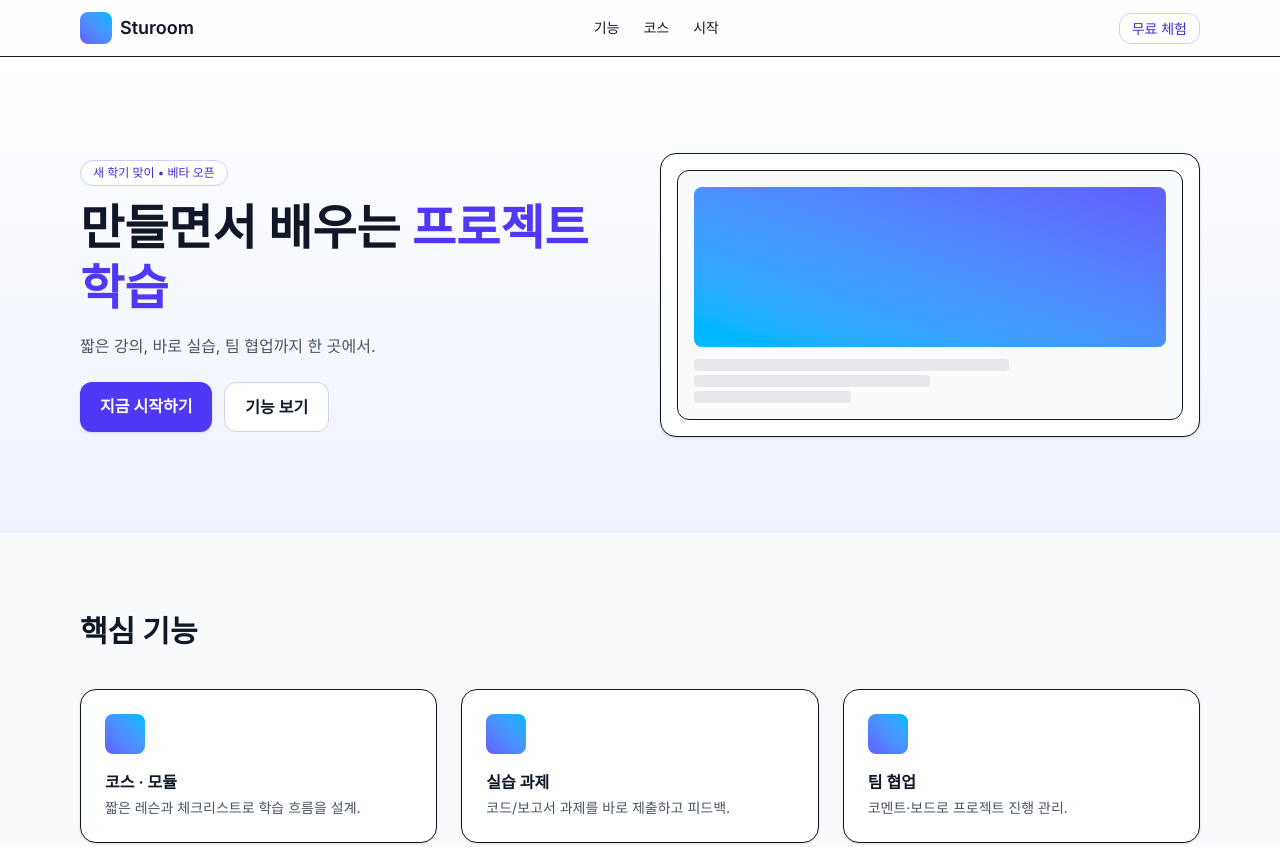
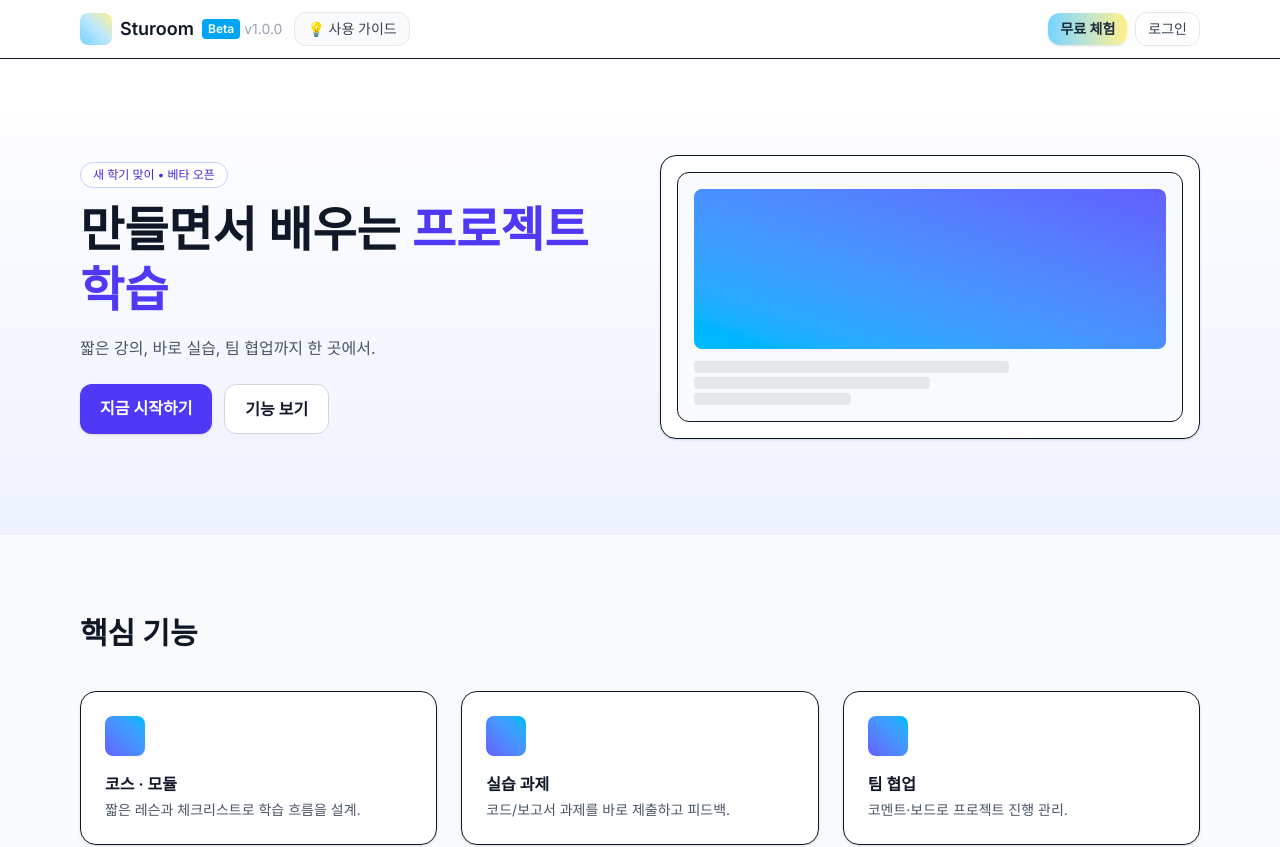
Before and after one commit to ST-CK/Sturoom, a Next.js app: page / in a window 1280 px wide. Shown: the top 847 px of the page. Built offline with nearby package versions, Linux system fonts and the light colour scheme.

Commit message:
#9 [Design] 헤더 디자인 변경 (#12)

```diff
--- a/src/components/layout/Header.tsx
+++ b/src/components/layout/Header.tsx
@@ -9,24 +9,44 @@ export default function Header() {
   return (
     <header className="sticky top-0 z-50 border-b bg-white/80 backdrop-blur">
       <Container className="flex items-center justify-between py-3">
-        <Link href="/" className="flex items-center gap-2">
-          <div className="h-8 w-8 rounded-lg bg-gradient-to-tr from-indigo-500 to-sky-400" />
-          <span className="text-lg font-semibold">Sturoom</span>
-        </Link>
+        {/* 왼쪽: 로고 + 텍스트 + 버전 + 사용 가이드 */}
+        <div className="flex items-center gap-3">
+          <Link href="/" className="flex items-center gap-2">
+            {/* 로고 네모: 하늘색 + 연노랑 그라데이션 */}
+            <div className="h-8 w-8 rounded-lg bg-gradient-to-tr from-sky-300 via-sky-200 to-yellow-200" />
+            <span className="text-lg font-semibold">Sturoom</span>
 
-        {/* 데스크톱 */}
-        <nav className="hidden gap-6 text-sm md:flex">
-          <a className="hover:text-indigo-600" href="/#features">기능</a>
-          <a className="hover:text-indigo-600" href="/#courses">코스</a>
-          <a className="hover:text-indigo-600" href="/#cta">시작</a>
-        </nav>
+            {/* Beta 버전: Beta만 강조 */}
+            <span className="flex items-center gap-1 text-sm">
+              <span className="rounded bg-sky-500 px-1.5 py-0.5 text-white text-xs font-semibold">
+                Beta
+              </span>
+              <span className="text-gray-400">v1.0.0</span>
+            </span>
+          </Link>
 
-        <div className="hidden md:block">
+          {/* 사용 가이드 */}
+          <Link
+            href="/#guide"
+            className="hidden md:inline-flex items-center gap-1 rounded-xl border border-gray-200 bg-gray-50 px-3 py-1.5 text-sm font-medium text-gray-700 hover:bg-gray-100"
+          >
+            💡 사용 가이드
+          </Link>
+        </div>
+
+        {/* 오른쪽: 메뉴 */}
+        <div className="hidden md:flex items-center gap-2">
           <a
             href="/#cta"
-            className="rounded-xl border border-indigo-200 px-3 py-1.5 text-sm font-medium text-indigo-700 hover:bg-indigo-50"
+            className="rounded-xl px-3 py-1.5 text-sm font-semibold text-slate-800 bg-gradient-to-r from-sky-300 to-yellow-200 shadow-sm hover:opacity-90"
           >
             무료 체험
+          </a>
+          <a
+            href="/login"
+            className="rounded-xl border border-gray-200 px-3 py-1.5 text-sm font-medium text-gray-700 hover:bg-gray-50"
+          >
+            로그인
           </a>
         </div>
 
@@ -39,24 +59,6 @@ export default function Header() {
           ☰
         </button>
       </Container>
-
-      {/* 모바일 드롭다운 */}
-      {open && (
-        <div className="border-t bg-white md:hidden">
-          <Container className="flex flex-col gap-2 py-3">
-            <a href="/#features" onClick={() => setOpen(false)}>기능</a>
-            <a href="/#courses" onClick={() => setOpen(false)}>코스</a>
-            <a href="/#cta" onClick={() => setOpen(false)}>시작</a>
-            <a
-              href="/#cta"
-              className="mt-2 rounded-xl border border-indigo-200 px-3 py-2 text-sm font-medium text-indigo-700"
-              onClick={() => setOpen(false)}
-            >
-              무료 체험
-            </a>
-          </Container>
-        </div>
-      )}
     </header>
   );
 }
```
